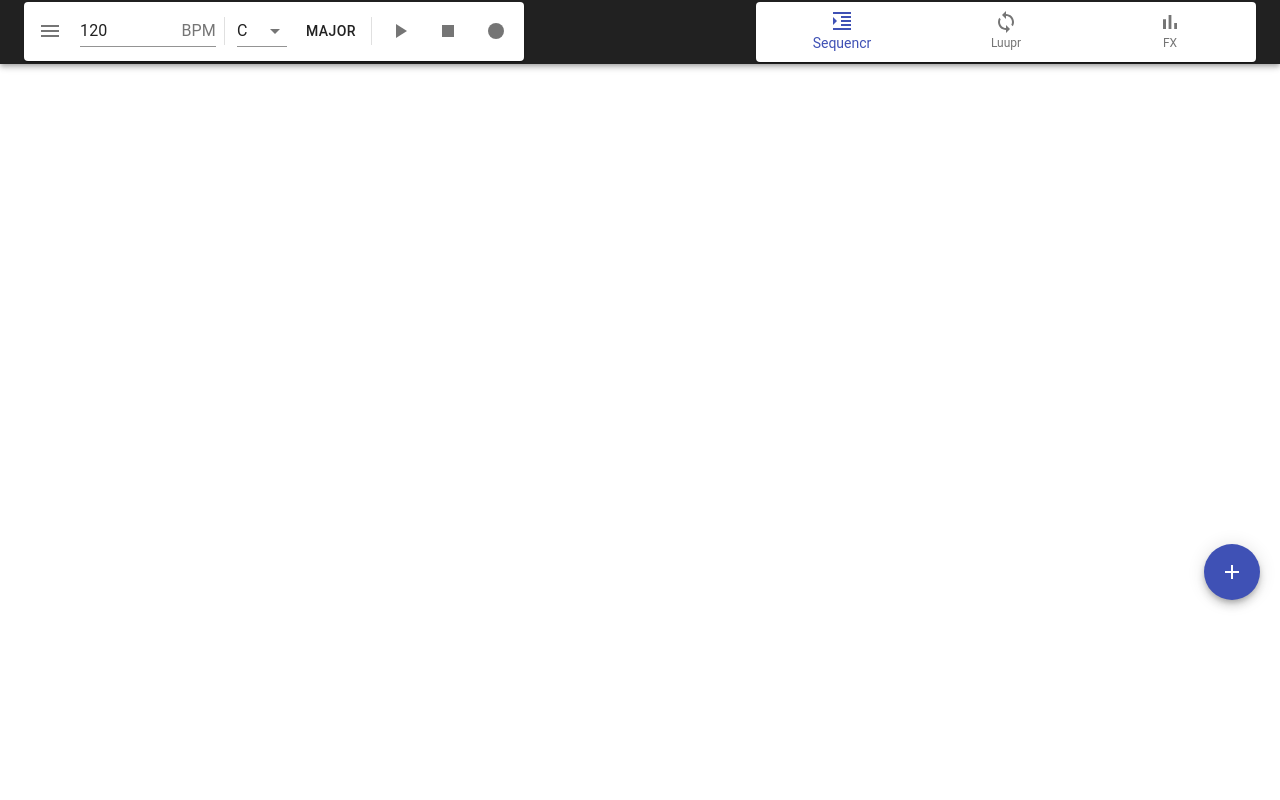
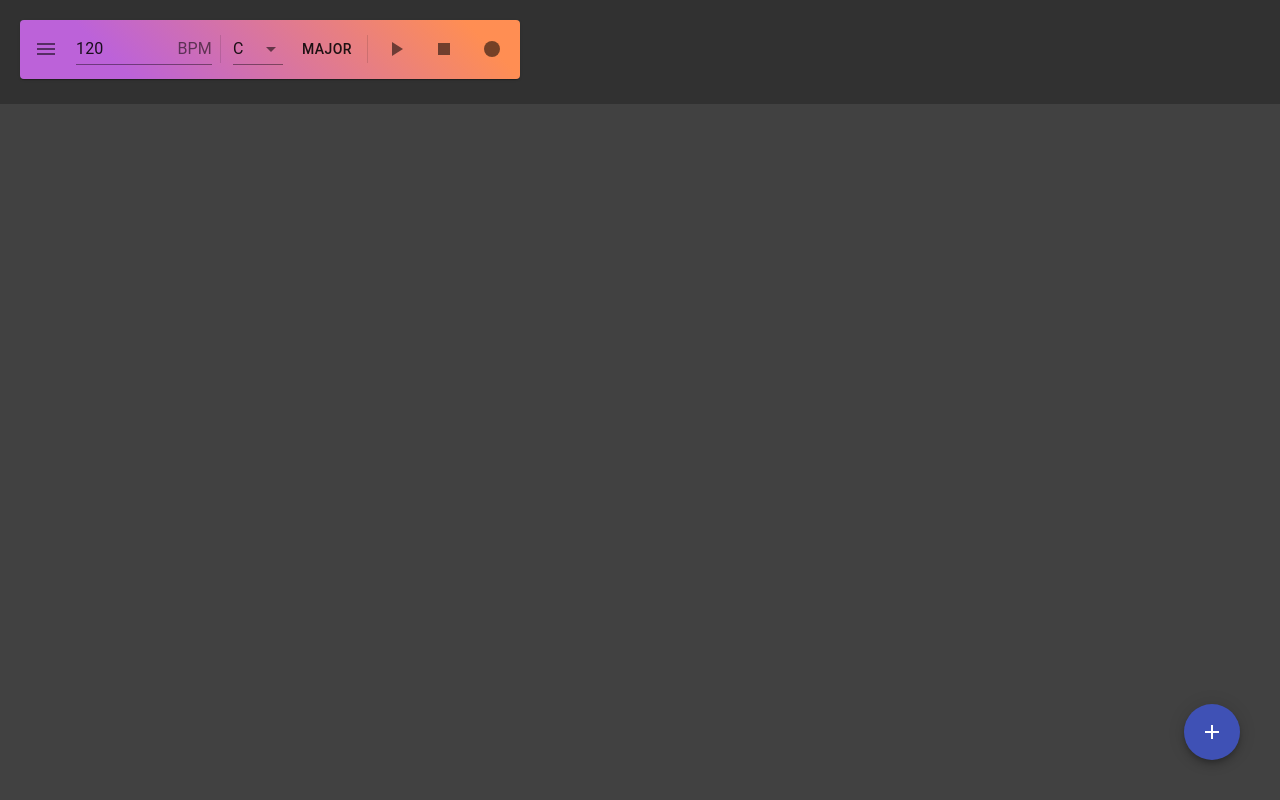
Before and after one commit to alexrichardson21/luupr, a React (Create React App) app: page / in a window 1280 px wide. Built offline with nearby package versions, Linux system fonts and the light colour scheme.

Commit message:
figured out color

```diff
--- a/src/App.css
+++ b/src/App.css
@@ -1,34 +1,18 @@
 /* .App {
-  background-color: black;
-}
-
-.App-body {
-  background-color: black;
+  background-color: #616161;
 } */
-
-/* .App-logo {
-  height: 40vmin;
-  pointer-events: none;
-}
-
-@media (prefers-reduced-motion: no-preference) {
-  .App-logo {
-    animation: App-logo-spin infinite 20s linear;
-  }
-} */
-.App-body {
-  margin-top: 500;
-}
-
-.App {
-  /* background-color: #616161; */
-}
 
 .App-header {
   /* float: left; */
   display: flex;
-  /* margin-bottom: 20px; */
-  /* align-items: center; */
+  height: 13vh;
+  background-color: #313131;
+  /* right: "auto"; */
+}
+
+.App-body {
+  min-height: 87vh;
+  background-color: #414141;
 }
 
 .App-options {
@@ -49,6 +33,7 @@
   font-size: calc(10px + 2vmin);
   color: white;
 }
+
 
 .App-body {
   background-color: #474e5c;
--- a/src/App.js
+++ b/src/App.js
@@ -44,7 +44,8 @@ function App() {
   return (
     <div className="App">
       <header className="App-header">
-        <ThemeProvider theme={theme}>
+      <Header></Header>
+        {/* <ThemeProvider theme={theme}>
           <AppBar position="static" style={{ background: "#212121" }}>
             <Toolbar style={{ color: { grey900 } }}>
               <Grid
@@ -62,7 +63,7 @@ function App() {
               </Grid>
             </Toolbar>
           </AppBar>
-        </ThemeProvider>
+        </ThemeProvider> */}
       </header>
       <body className="App-body">
         {trackLayout ? (
--- a/src/Header.js
+++ b/src/Header.js
@@ -19,8 +19,8 @@ import FilledInput from "@material-ui/core/FilledInput";
 import InputAdornment from "@material-ui/core/InputAdornment";
 import Button from "@material-ui/core/Button";
 import { Input } from "@material-ui/core";
-import { grey900, white } from "material-ui/styles/colors";
-import { grey800 } from "material-ui/styles/colors";
+import { grey900, white, black } from "material-ui/styles/colors";
+import { grey400 } from "material-ui/styles/colors";
 
 const useStyles = makeStyles((theme) => ({
   root: {
@@ -28,7 +28,15 @@ const useStyles = makeStyles((theme) => ({
     display: "flex",
     alignItems: "center",
     width: 500,
+    position: 'fixed',
+    zIndex: 500,
+  /* margin-bottom: 20px; */
+  /* bottom: "auto"; */
+    marginLeft: 20,
+    marginTop: 20,
     // height: 90,
+    background: 'linear-gradient(45deg, #bc62d9 20%, #FF8E53 90%)',
+
   },
   tempoInput: {
     marginLeft: theme.spacing(10),
--- a/src/NewTrackPopup.js
+++ b/src/NewTrackPopup.js
@@ -92,8 +92,8 @@ export default function NewTrackPopup(props) {
         style={{
           margin: 0,
           top: "auto",
-          right: 20,
-          bottom: 200,
+          right: 40,
+          bottom: 40,
           left: "auto",
           position: "fixed",
         }}
--- a/src/TrackBar.js
+++ b/src/TrackBar.js
@@ -14,7 +14,8 @@ import { Draggable, DragDropContext, Droppable } from "react-beautiful-dnd";
 const useStyles = makeStyles((theme) => ({
   root: {
     verticalAlign: "middle",
-    background: grey800,
+    background: 'linear-gradient(90deg, #515151 20%, #414141 100%)',
+    // background: '#595959',
     borderRadius: 20,
     marginTop: 15,
     marginRight: 10,
--- a/src/TrackHeader.js
+++ b/src/TrackHeader.js
@@ -19,7 +19,7 @@ const yel = yellow[200];
 
 const useStyles = makeStyles(({ palette }) => ({
   card: {
-    background: yel,
+    background: '#ff525a',
     // minWidth: 256,
     textAlign: "center",
     borderRadius: 20,
```
